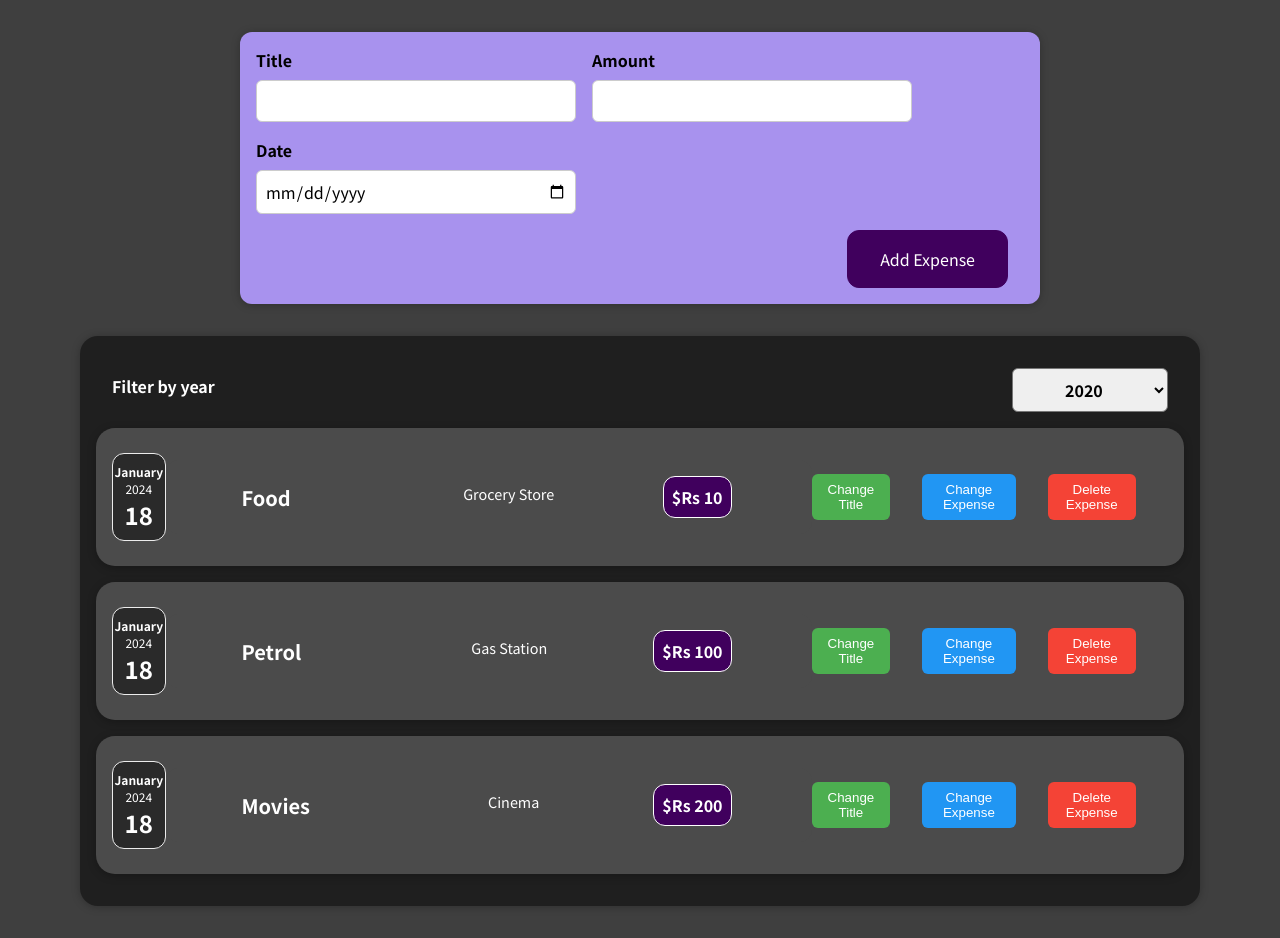
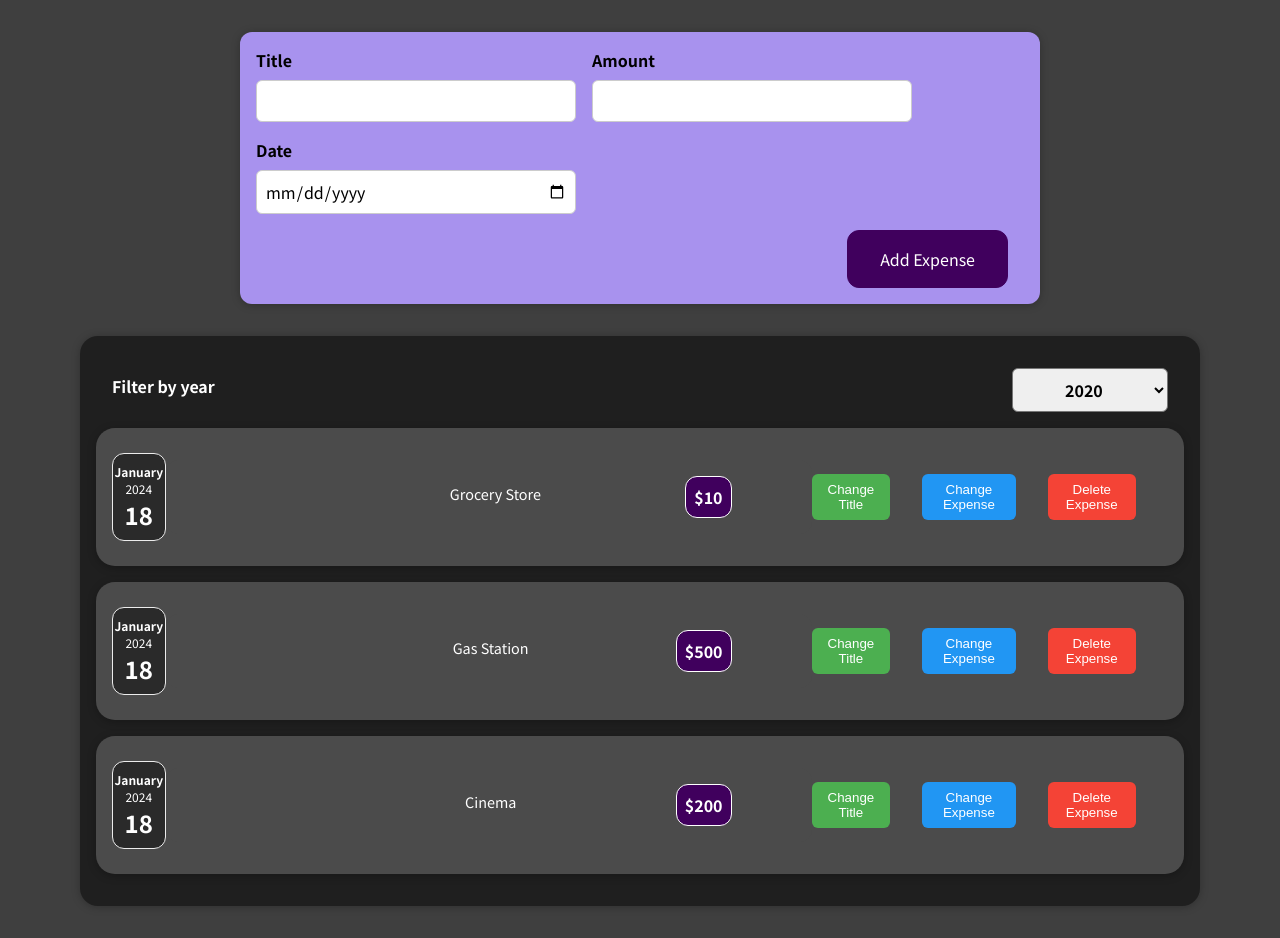
Before and after one commit to Pratyasha955/Reactjs-project, a React (Create React App) app: page / in a window 1280 px wide. Built offline with nearby package versions, Linux system fonts and the light colour scheme.

Commit message:
Rendering Expenses

```diff
--- a/src/App.js
+++ b/src/App.js
@@ -1,13 +1,13 @@
-import React from 'react';
+import React, { useState } from 'react';
 
 import NewExpense from './components/NewExpense/NewExpense';
 import Expenses from './components/Expenses/Expenses';
 
 function App() {
-  const expenses = [
-    { id: 1, date: new Date(2023, 12, 18), expenseName: 'Food', amount: 'Rs 10', location: 'Grocery Store' },
-    { id: 2, date: new Date(2023, 12, 18), expenseName: 'Petrol', amount: 'Rs 100', location: 'Gas Station' },
-    { id: 3, date: new Date(2023, 12, 18), expenseName: 'Movies', amount: 'Rs 200', location: 'Cinema' },
+  const DUMMY_EXPENSES = [
+    { id: 1, date: new Date(2023, 12, 18), expenseName: 'Food', amount: '10', location: 'Grocery Store' },
+    { id: 2, date: new Date(2023, 12, 18), expenseName: 'Petrol', amount: '500', location: 'Gas Station' },
+    { id: 3, date: new Date(2023, 12, 18), expenseName: 'Movies', amount: '200', location: 'Cinema' },
   ];
 
   // const expenseItems = [];
@@ -23,11 +23,13 @@ function App() {
   //     />
   //   );
   // }
-  const addExpenseHandler = expense => {
-    console.log('In App.js');
-    console.log(expense);
+  const [expenses, setExpenses] = useState(DUMMY_EXPENSES);
+
+  const addExpenseHandler = (expense) => {
+    setExpenses((prevExpenses) => {
+      return [expense, ...prevExpenses];
+    });
   };
-
   return (
     <div className="expense-list">
       {/* <h2>Expense Items</h2>
--- a/src/components/Expenses/Expenses.js
+++ b/src/components/Expenses/Expenses.js
@@ -1,34 +1,36 @@
-import React, {useState} from 'react';
+import React, { useState } from 'react';
+
 import ExpenseItem from './ExpenseItem';
 import Card from '../UI/Card';
 import ExpensesFilter from './ExpensesFilter';
 import './Expenses.css';
 
 const Expenses = (props) => {
-
   const [filteredYear, setFilteredYear] = useState('2020');
 
-  const filterChangeHandler = selectedYear => {
+  const filterChangeHandler = (selectedYear) => {
     setFilteredYear(selectedYear);
   };
-  const expenseItems = [];
 
-  for (let i = 0; i < props.items.length; i++) {
-    const item = props.items[i];
-
-    expenseItems.push(
-      <ExpenseItem
-        key={i}
-        expenseName={item.expenseName}
-        location= {item.location}
-        amount={item.amount}
-        date={item.date}
-      />
-    );
-  }
-
-  return <Card className="expenses">
-  <ExpensesFilter selected={filteredYear} onChangeFilter={filterChangeHandler} />{expenseItems}</Card>;
+  return (
+    <div>
+      <Card className='expenses'>
+        <ExpensesFilter
+          selected={filteredYear}
+          onChangeFilter={filterChangeHandler}
+        />
+        {props.items.map((expense) => (
+          <ExpenseItem
+            key={expense.id}
+            title={expense.title}
+            location= {expense.location}
+            amount={expense.amount}
+            date={expense.date}
+          />
+        ))}
+      </Card>
+    </div>
+  );
 };
 
 export default Expenses;
```
